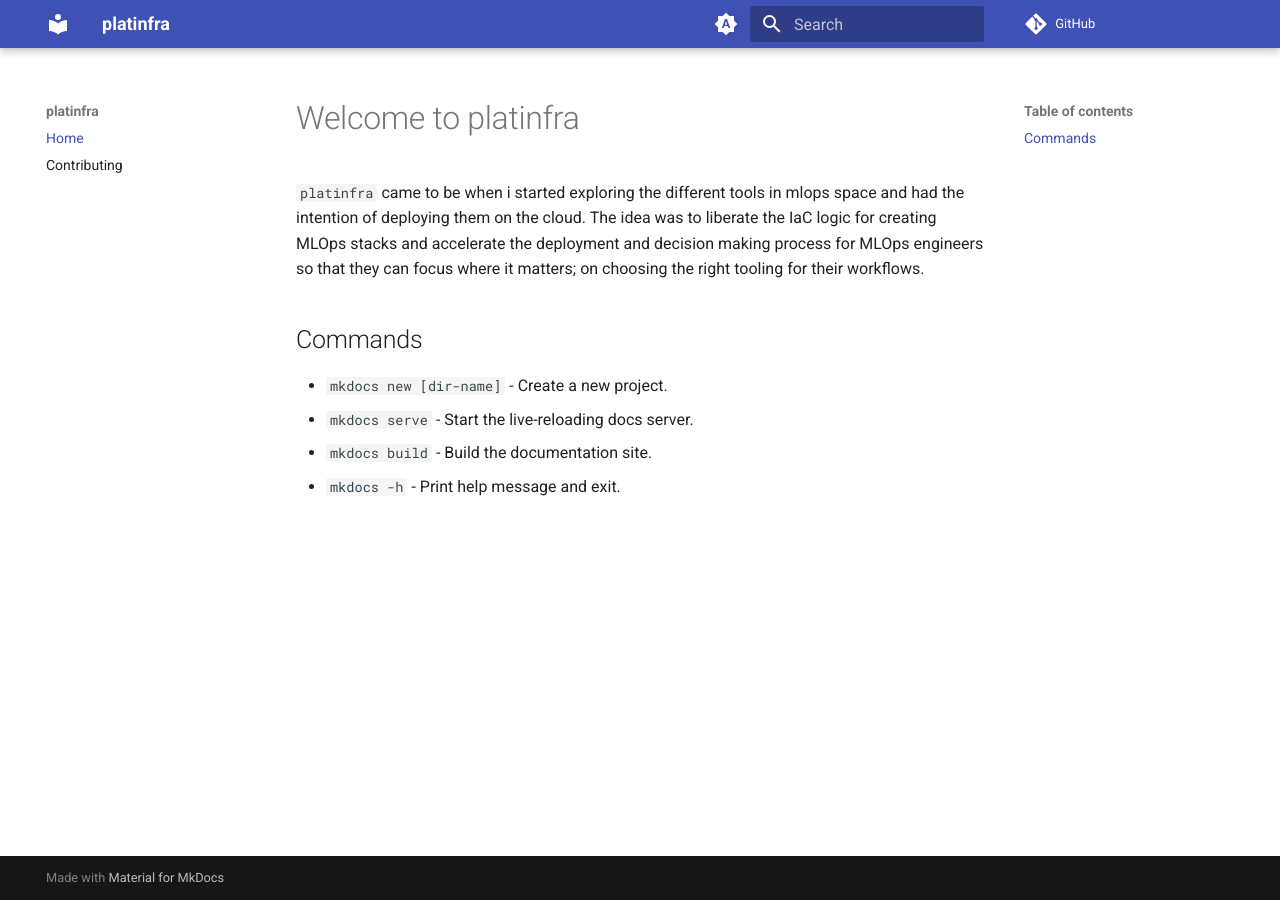
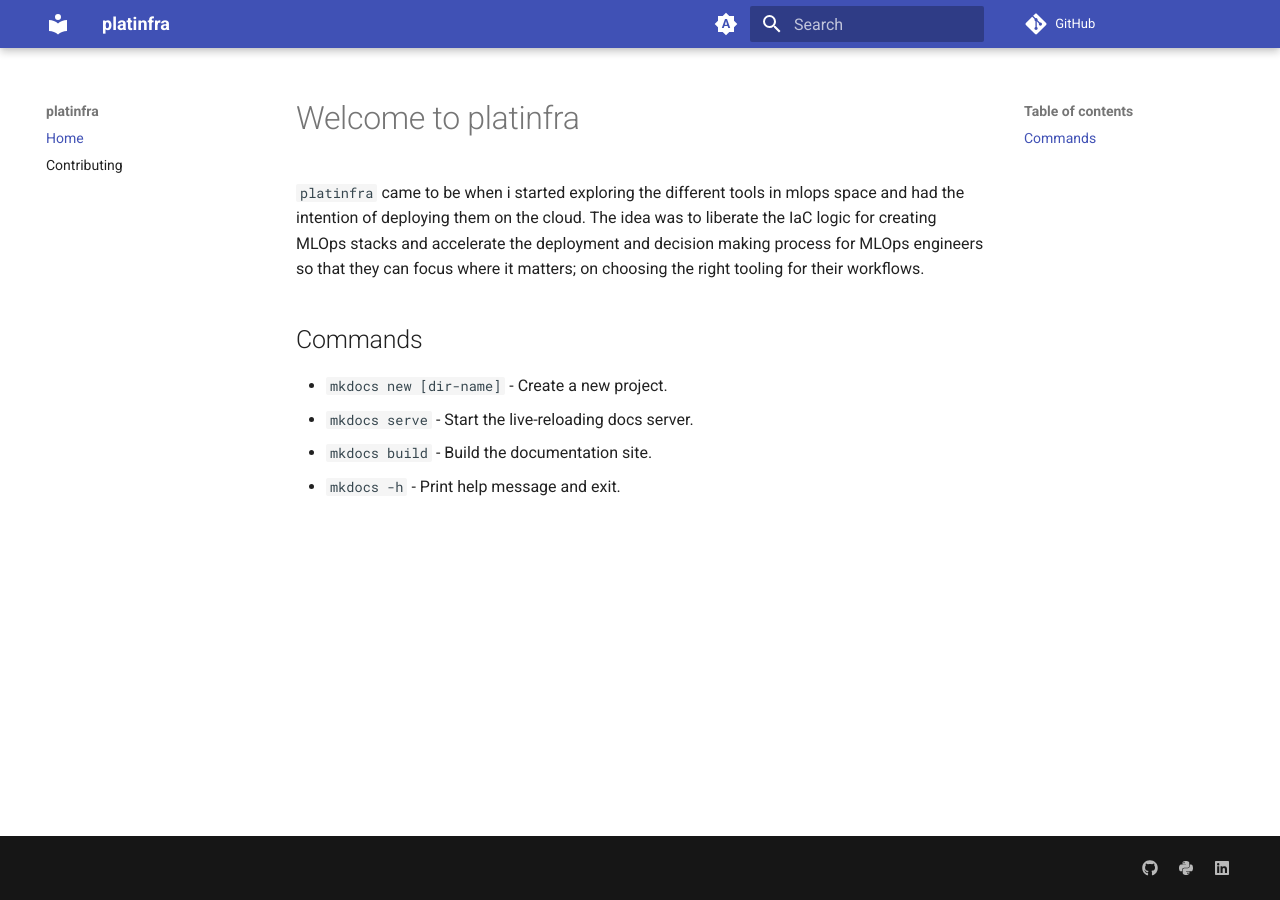
Before and after one commit to mlinfra-io/mlinfra, an MkDocs documentation site: the page built from docs/index.md, in a window 1280 px wide. Built offline with MkDocs 1.6.1 and Material for MkDocs 9.7.7, drawn with Linux system fonts in a browser that asks for light colours; comment, search, counter and statistics services are not loaded; the version menu is left out; part of the change alters nothing that is shown.

```diff
--- a/mkdocs.yml
+++ b/mkdocs.yml
@@ -2,7 +2,6 @@ site_name: platinfra
 site_url: https://platinfra.github.io/
 repo_url: https://github.com/platinfra/platinfra
 
-# To validate all internal links exist. Does not work in ipynb files
 strict: true
 validation:
   omitted_files: warn
@@ -38,3 +37,17 @@ theme:
       toggle:
         icon: material/brightness-4
         name: Switch to system preference
+
+extra:
+  homepage: https://platinfra.github.io/
+  generator: false
+  version:
+    provider: mike
+    default: latest
+  social:
+    - icon: fontawesome/brands/github
+      link: https://github.com/aliabbasjaffri
+    - icon: fontawesome/brands/python
+      link: https://pypi.org/project/platinfra
+    - icon: fontawesome/brands/linkedin
+      link: https://www.linkedin.com/in/aliabbasjaffri/
```
